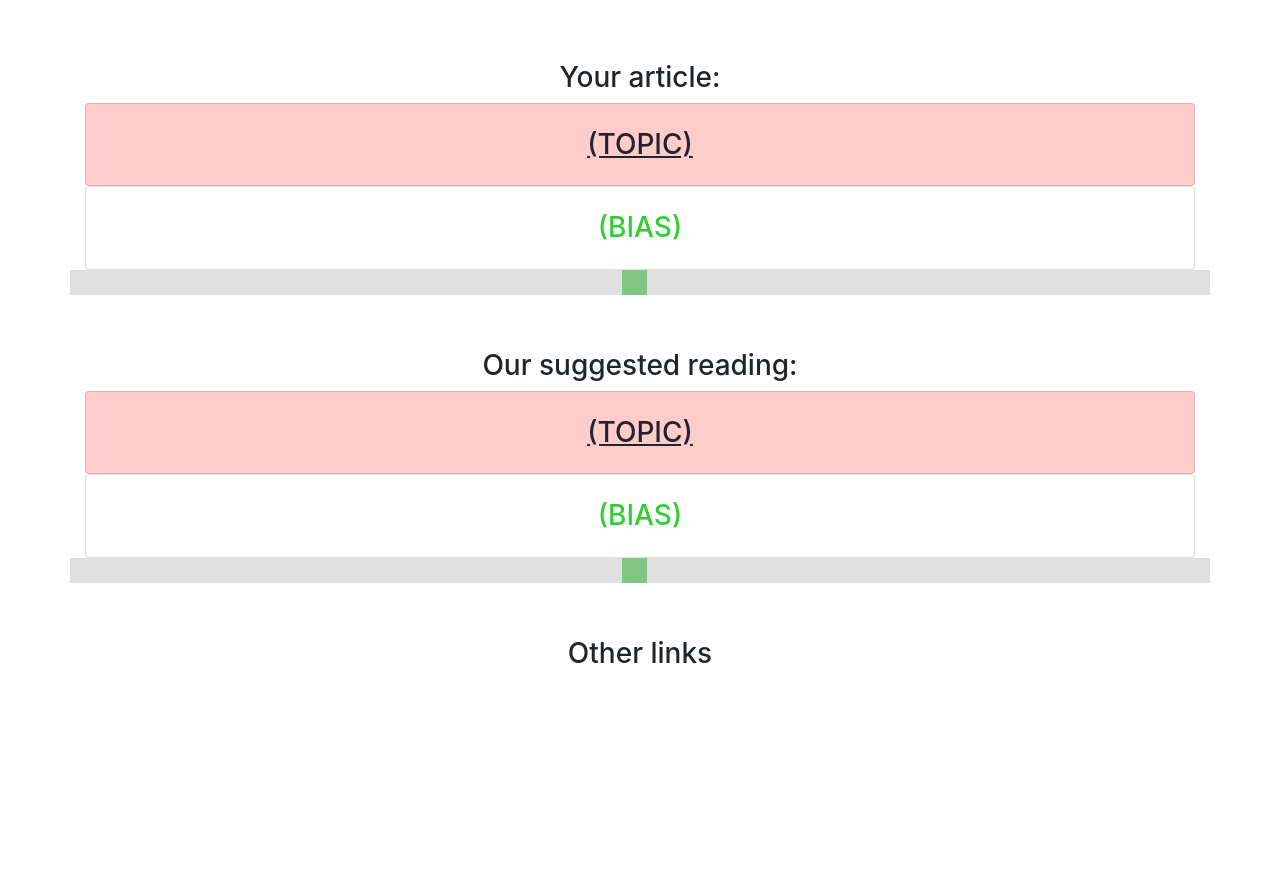
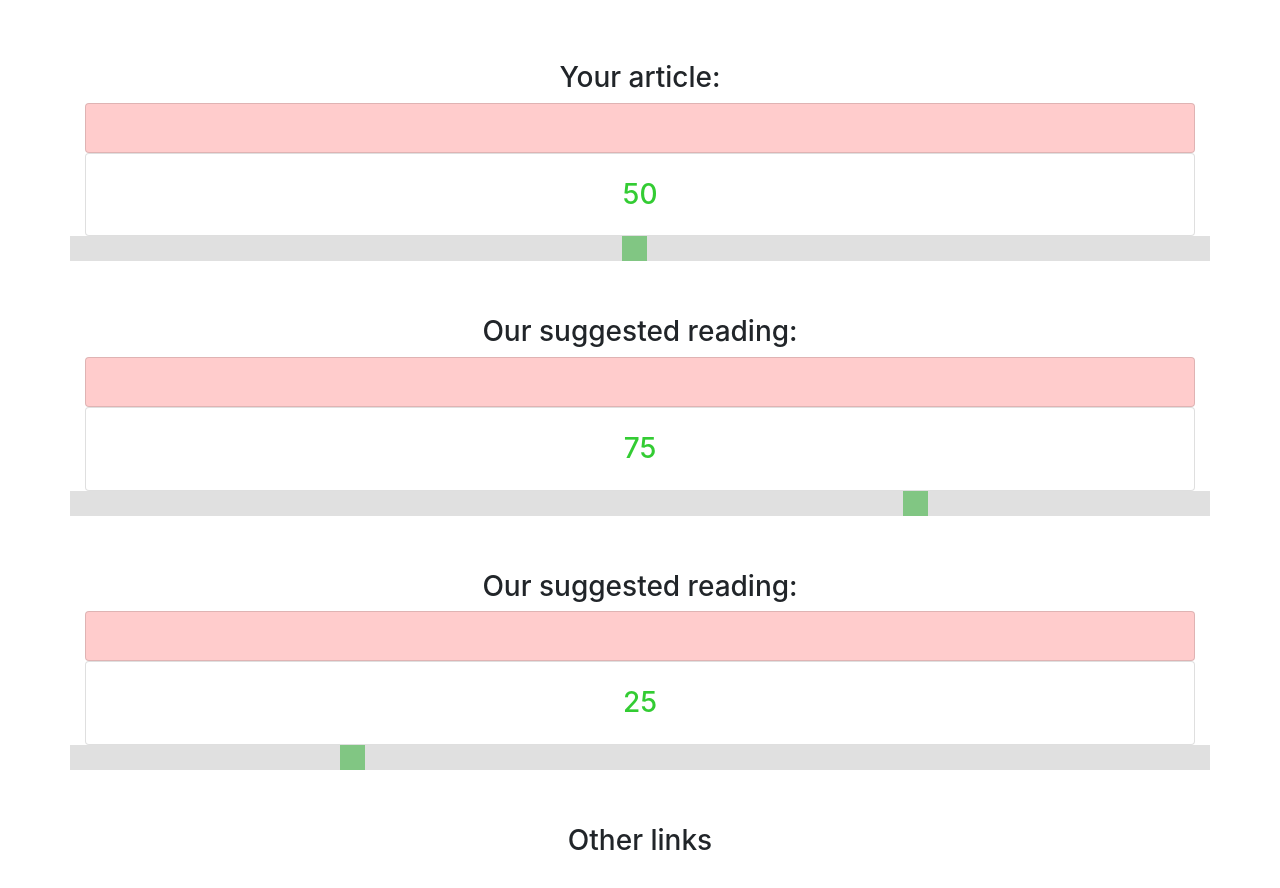
Before and after one commit to BensonYanger/polinlp, a React (Create React App) app: page / in a window 1280 px wide. Shown: the part 1460-2348 px from the top of the page. Built offline with nearby package versions, Linux system fonts and the light colour scheme.

Commit message:
somewhat ok

```diff
--- a/src/App.js
+++ b/src/App.js
@@ -16,8 +16,8 @@ export default class App extends Component {
       links: [],
       term: "trump",
       biasUser: 50,
-      bias1: 50,
-      bias2: 50,
+      bias1: 75,
+      bias2: 25,
       bias3: 50,
       bias4: 50
     }
@@ -45,7 +45,8 @@ export default class App extends Component {
               // console.log(result.objects[0].title)
               this.fetchResults(result.objects[0].title);
 
-              return {userInputText: result.objects[0].text, term: result.objects[0].title}
+              return {userInputText: result.objects[0].text, term: result.objects[0].title, biasUser: Math.random() * 100,
+              bias1: Math.random() * 100, bias2: Math.random() * 100}
 
             });
           }
@@ -131,32 +132,48 @@ export default class App extends Component {
           <h3 className="">Your article:</h3>
 
           <div className="card col-lg-12 topic ">
-            <h3 className="mt-2 text-center">(TOPIC)</h3>
+            <h3 className="mt-2 text-center">{this.state.userArticle}</h3>
           </div>
 
           <div className="card col-lg-12 bias neutral">
-            <h3 className="mt-2">(BIAS)</h3>
+            <h3 className="mt-2">{this.state.biasUser}</h3>
           </div>
         </div>
 
         <div className="slidecontainer">
-        <input type="range" min="1" max="100" value="50" className="slider" id="myRange" readOnly={true} />
+        <input type="range" min="1" max="100" value={this.state.biasUser} className="slider" id="myRange" readOnly={true} />
         </div>
 
         <div className="col-lg-12 text-center">
           <h3 className="mt-5">Our suggested reading:</h3>
 
           <div className="card col-lg-12 topic ">
-            <h3 className="mt-2 text-center">(TOPIC)</h3>
+            <h3 className="mt-2 text-center">{this.state.links[1]}</h3>
           </div>
 
           <div className="card col-lg-12 bias neutral">
-            <h3 className="mt-2">(BIAS)</h3>
+            <h3 className="mt-2">{this.state.bias1}</h3>
           </div>
         </div>
 
         <div className="slidecontainer">
-        <input type="range" min="1" max="100" value="50" className="slider" id="myRange" readOnly={true} />
+        <input type="range" min="1" max="100" value={this.state.bias1} className="slider" id="myRange" readOnly={true} />
+        </div>
+
+        <div className="col-lg-12 text-center">
+          <h3 className="mt-5">Our suggested reading:</h3>
+
+          <div className="card col-lg-12 topic ">
+            <h3 className="mt-2 text-center">{this.state.links[2]}</h3>
+          </div>
+
+          <div className="card col-lg-12 bias neutral">
+            <h3 className="mt-2">{this.state.bias2}</h3>
+          </div>
+        </div>
+
+        <div className="slidecontainer">
+        <input type="range" min="1" max="100" value={this.state.bias2} className="slider" id="myRange" readOnly={true} />
         </div>
 
         <div className="col-lg-12 text-center">
```
